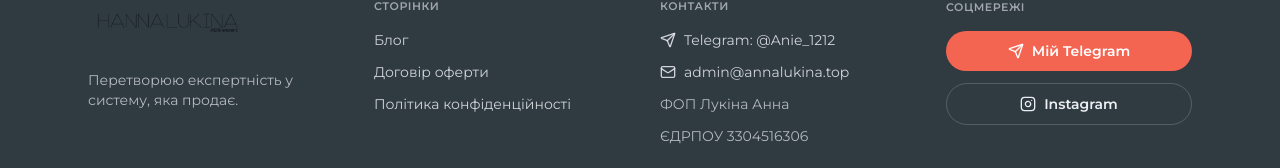
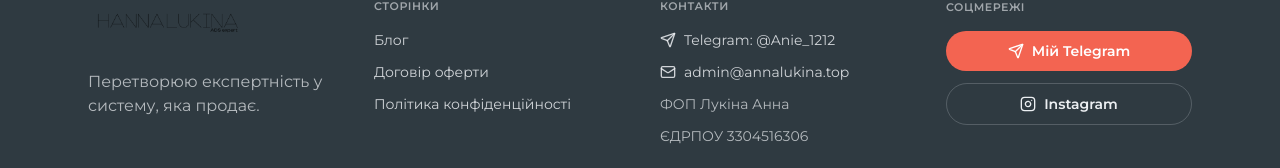
Before and after one commit to W1ntermann/hanna-s-site, a Next.js app: page / in a window 1280 px wide. Shown: the part 4873-5041 px from the top of the page. Built offline with nearby package versions, Linux system fonts and the light colour scheme.

Commit message:
Fixed Font

```diff
--- a/src/components/site/SiteFooter.tsx
+++ b/src/components/site/SiteFooter.tsx
@@ -18,7 +18,7 @@
               className="h-auto w-[140px] md:w-[160px]"
             />
           </Link>
-          <div className="mt-4 text-sm text-footer-foreground/70">
+          <div className="mt-4 text-base text-footer-foreground/70">
             Перетворюю експертність у систему, яка продає.
           </div>
         </div>
```
